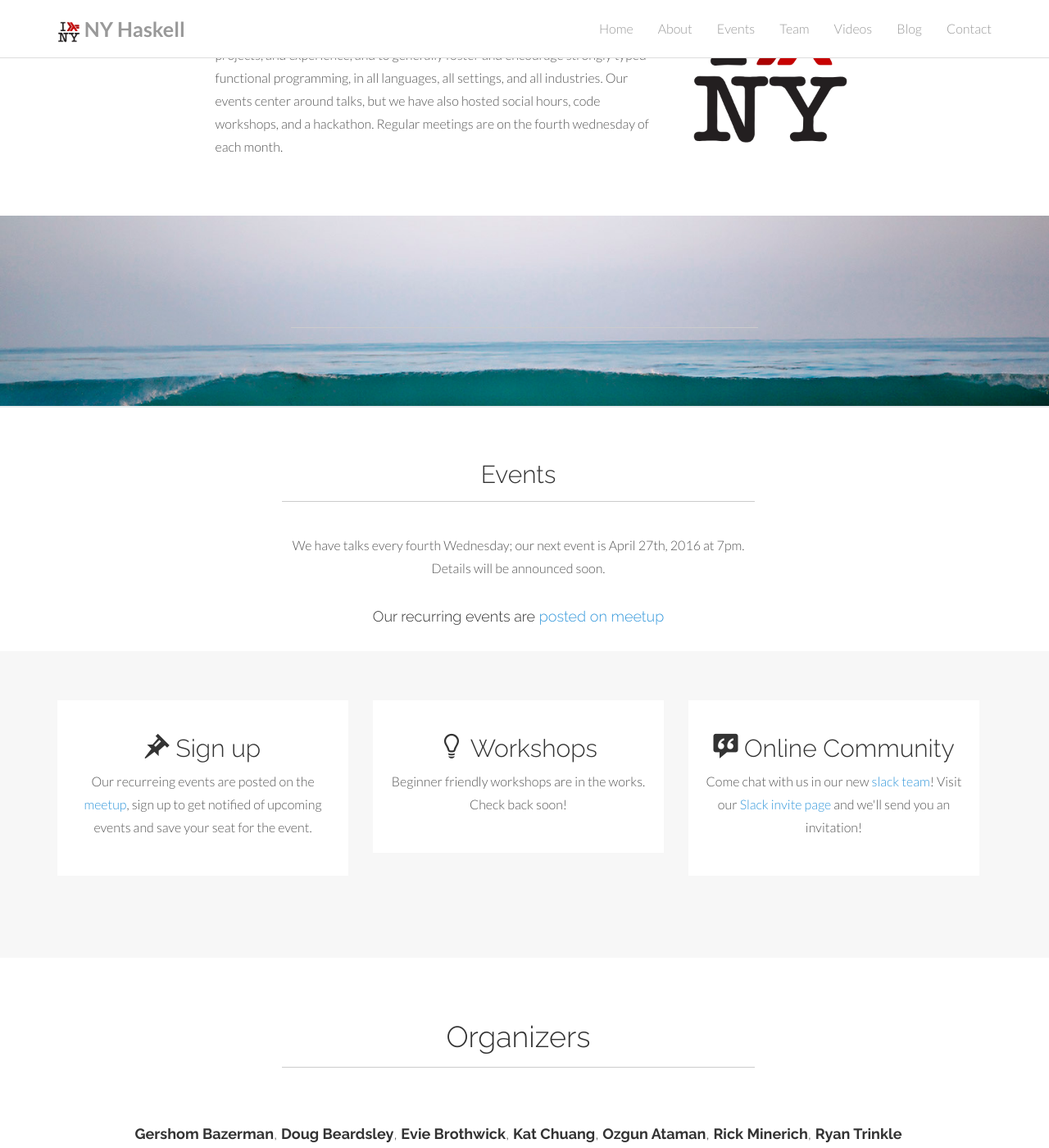
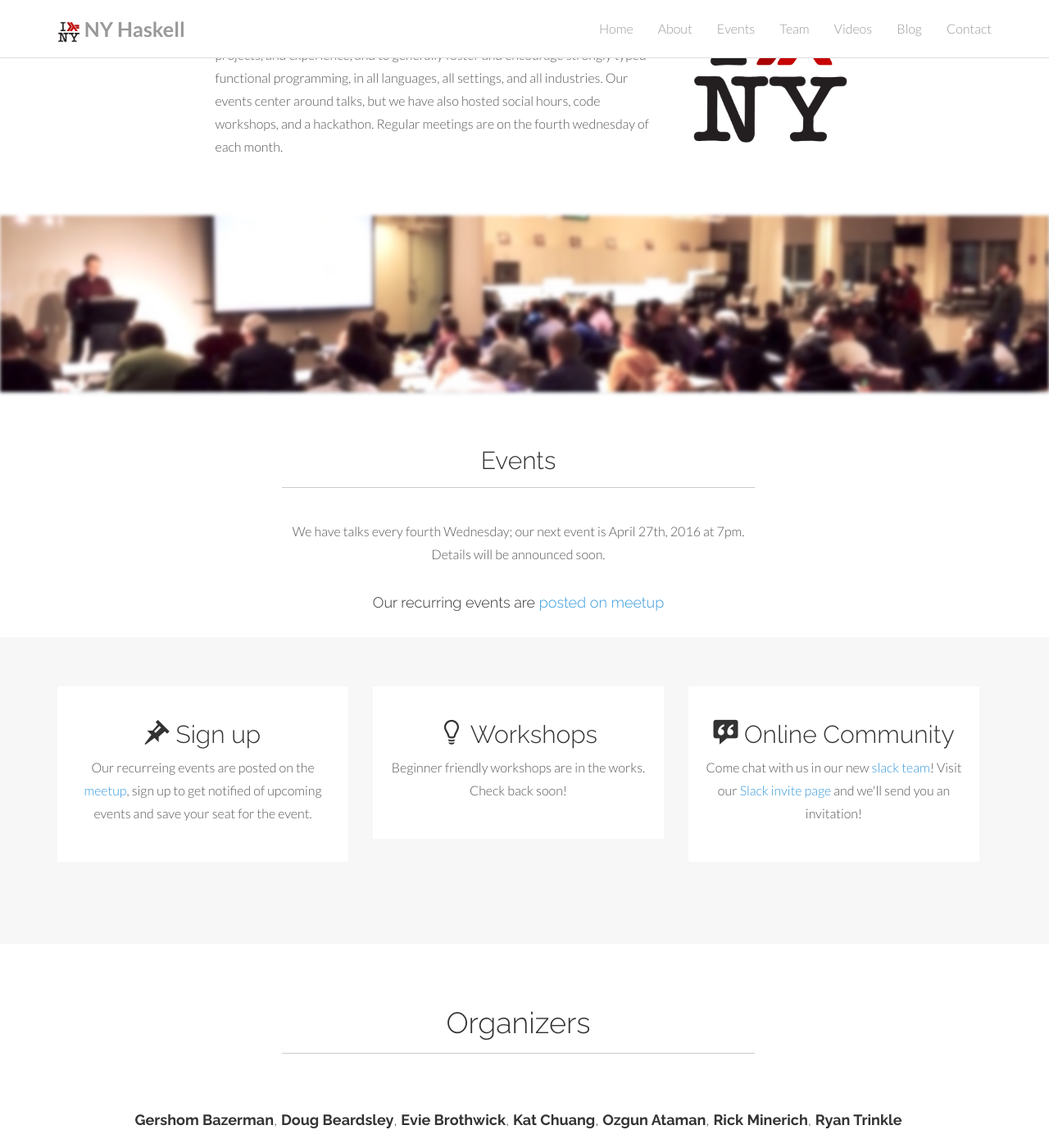
Before and after one commit to ny-haskell/ny-haskell.org, a Jekyll site: the page built from index.html, in a window 1280 px wide and 1400 px high, scrolled down 1066 px. Shown: the whole window at 82% size. Built offline with Jekyll 4.4.1, drawn with Linux system fonts in a browser that asks for light colours; the list of posts is cut into pages by our own code.

Commit message:
divider 2

```diff
--- a/assets/css/main.css
+++ b/assets/css/main.css
@@ -410,7 +410,12 @@ a:after {
 /* Section Dividers Backgrounds */
 
 .divider1 {
-	background-image: url('../img/bg/divider1.jpg')
+	background-image: url('../img/bg/divider2.jpg');
+    filter: blur(2px);
+    -webkit-filter: blur(2px);
+    -moz-filter: blur(2px);
+    -o-filter: blur(2px);
+    -ms-filter: blur(2px);
 }
 
 .divider2 {
--- a/index.html
+++ b/index.html
@@ -12,7 +12,8 @@ layout: default
     <section class="section-divider textdivider divider1">
       <div class="container">
         <h1></h1>
-        <hr>
+        <p></p>
+        <p></p>
         <p></p>
       </div><!-- container -->
     </section><!-- section -->
```
Also changed, not shown: assets/img/bg/divider2.jpg (added).
